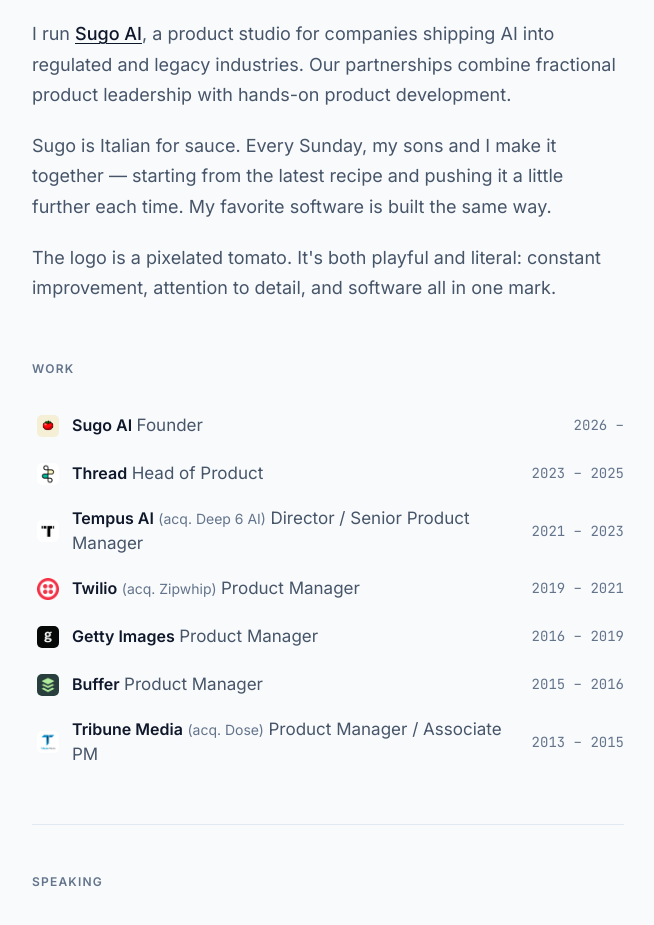
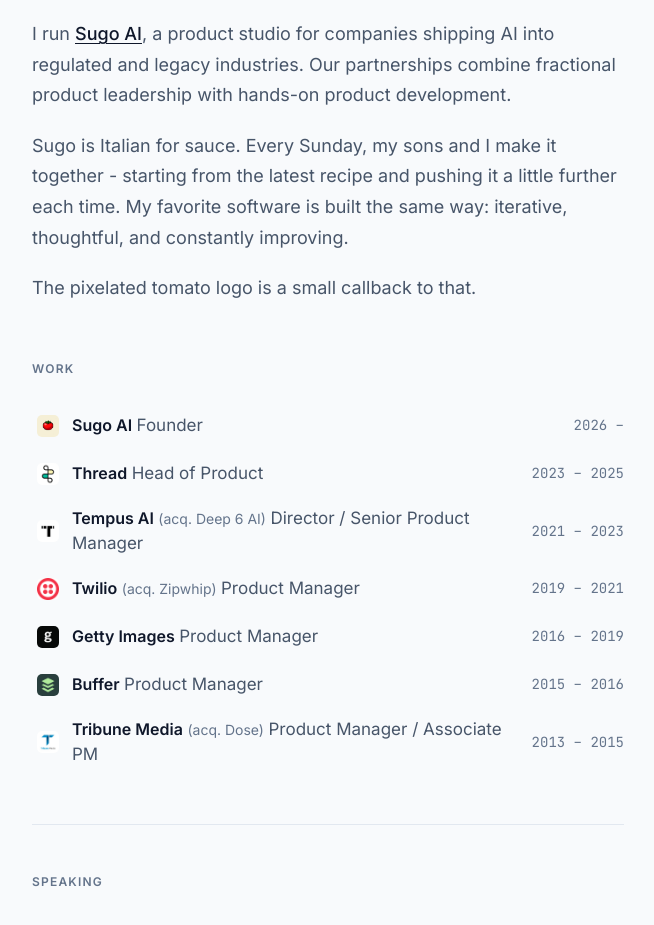
Before and after one commit to marcanthonyrosa/marcanthonyrosadotcom, a Next.js app: page /about in a window 1280 px wide. Shown: the part 1261-2186 px from the top of the page, without its empty margins (312-966 px from the left). Built offline with nearby package versions, Linux system fonts and the light colour scheme.

Commit message:
Update Sugo passage and logo callback on About page (#143)

```diff
--- a/app/(site)/about/page.tsx
+++ b/app/(site)/about/page.tsx
@@ -184,10 +184,10 @@
             I run <a href="https://sugoai.com" target="_blank" rel="noopener noreferrer">Sugo AI</a>, a product studio for companies shipping AI into regulated and legacy industries. Our partnerships combine fractional product leadership with hands-on product development.
           </p>
           <p>
-            Sugo is Italian for sauce. Every Sunday, my sons and I make it together — starting from the latest recipe and pushing it a little further each time. My favorite software is built the same way.
+            Sugo is Italian for sauce. Every Sunday, my sons and I make it together - starting from the latest recipe and pushing it a little further each time. My favorite software is built the same way: iterative, thoughtful, and constantly improving.
           </p>
           <p>
-            The logo is a pixelated tomato. It&apos;s both playful and literal: constant improvement, attention to detail, and software all in one mark.
+            The pixelated tomato logo is a small callback to that.
           </p>
         </div>
       </section>
```
